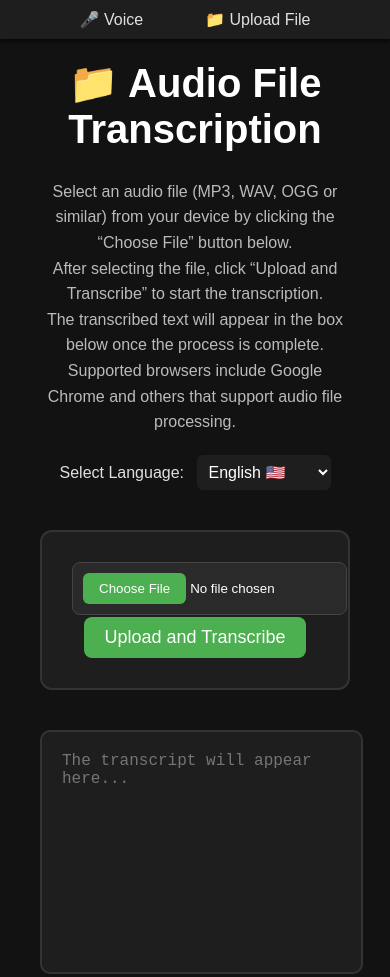
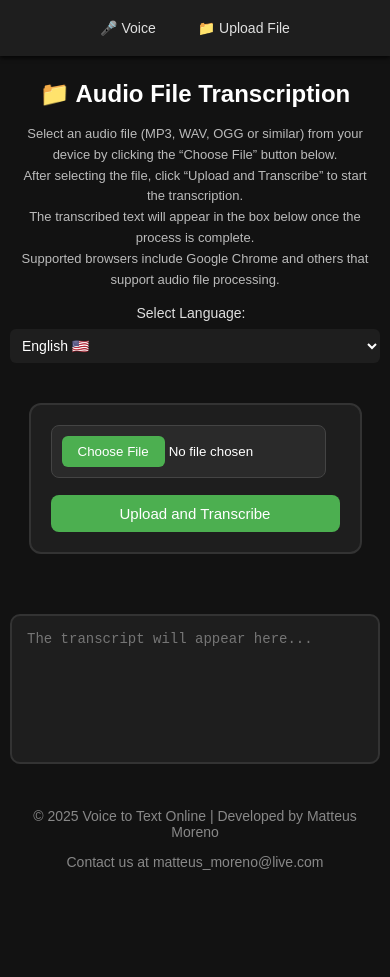
Before and after one commit to matteusmoreno/voice-to-text, a website: page upload.html in a window 390 px wide. Shown: the top 977 px of the page. After the commit the page ends 904 px from the top, so only its background shows below. Drawn offline with Linux system fonts and the light colour scheme.

Commit message:
resolvendo um pouco da responsividade do site

```diff
--- a/style.css
+++ b/style.css
@@ -4,7 +4,7 @@ body {
     background-color: #121212;
     color: #e0e0e0;
     text-align: center;
-    padding: 40px;
+    padding: 60px 20px;
     margin: 0;
 }
 
@@ -19,6 +19,7 @@ h1 {
     max-width: 900px;
     margin: 0 auto 20px;
     line-height: 1.6;
+    padding: 0 10px;
 }
 
 label {
@@ -33,6 +34,7 @@ select {
     background-color: #1e1e1e;
     color: white;
     font-size: 16px;
+    min-width: 150px;
 }
 
 select:focus {
@@ -44,14 +46,14 @@ select:focus {
     max-width: 600px;
     height: 200px;
     padding: 20px;
-    margin: 20px auto;
+    margin: 20px auto 0 auto;
     border: 2px solid #333;
     border-radius: 10px;
     background-color: #1e1e1e;
     color: white;
     resize: none;
     font-size: 16px;
-    margin-top: 0px;
+    box-sizing: border-box;
 }
 
 #btn {
@@ -68,6 +70,8 @@ button {
     color: white;
     margin-top: 2px;
     transition: background-color 0.3s;
+    min-width: 150px;
+    box-sizing: border-box;
 }
 
 button:hover {
@@ -78,12 +82,13 @@ footer {
     margin-top: 40px;
     color: #888;
     font-size: 14px;
+    padding: 0 10px;
 }
 
 footer a {
     color: inherit;
     text-decoration: none;
-  }
+}
 
 /* --------- NAVBAR --------- */
 nav {
@@ -104,6 +109,7 @@ nav ul {
     display: flex;
     justify-content: center;
     gap: 30px;
+    flex-wrap: wrap;
 }
 
 nav ul li {
@@ -117,6 +123,9 @@ nav ul li a {
     padding: 8px 16px;
     border-radius: 6px;
     transition: background-color 0.3s;
+    display: inline-block;
+    min-width: 80px;
+    text-align: center;
 }
 
 nav ul li a:hover,
@@ -132,6 +141,7 @@ nav ul li a.active {
     border: 2px solid #333;
     max-width: 600px;
     margin: 40px auto;
+    box-sizing: border-box;
 }
 
 .upload-container input[type="file"] {
@@ -141,6 +151,8 @@ nav ul li a.active {
     border-radius: 8px;
     color: white;
     margin-right: 30px;
+    max-width: 60%;
+    box-sizing: border-box;
 }
 
 .upload-container input[type="file"]::file-selector-button {
@@ -166,4 +178,134 @@ nav ul li a.active {
     color: white;
     text-align: left;
     white-space: pre-wrap;
+    max-width: 600px;
+    margin-left: auto;
+    margin-right: auto;
 }
+
+/* --------- RESPONSIVE --------- */
+
+/* Para telas até 768px (tablets e celulares grandes) */
+@media (max-width: 768px) {
+    body {
+        padding: 20px 10px;
+    }
+
+    h1 {
+        font-size: 2em;
+    }
+
+    .description {
+        font-size: 14px;
+        max-width: 100%;
+        margin: 0 auto 15px;
+    }
+
+    nav ul {
+        gap: 15px;
+        flex-wrap: wrap;
+    }
+
+    nav ul li a {
+        font-size: 14px;
+        padding: 6px 12px;
+        min-width: 60px;
+    }
+
+    select {
+        font-size: 14px;
+        min-width: 120px;
+    }
+
+    button {
+        font-size: 16px;
+        min-width: 120px;
+        padding: 8px 16px;
+        margin-right: 0;
+        width: 100%;
+        max-width: 300px;
+    }
+
+    #btn {
+        margin-right: 0;
+        margin-top: 10px;
+    }
+
+    .upload-container input[type="file"] {
+        max-width: 100%;
+        margin-right: 0;
+        margin-bottom: 10px;
+        display: block;
+    }
+
+    .upload-container {
+        padding: 20px;
+        width: 90%;
+        max-width: 100%;
+    }
+
+    #text {
+        width: 95%;
+        height: 180px;
+        font-size: 14px;
+    }
+}
+
+/* Para telas até 480px (celulares pequenos) */
+@media (max-width: 480px) {
+    body {
+        padding-top: 60px;
+    }
+
+    h1 {
+        font-size: 1.5em;
+    }
+
+    .description {
+        font-size: 13px;
+    }
+
+    label {
+        font-size: 14px;
+        display: block;
+        margin-bottom: 8px;
+    }
+
+    select {
+        width: 100%;
+        min-width: unset;
+    }
+
+    button {
+        width: 100%;
+        font-size: 15px;
+        padding: 10px;
+        min-width: unset;
+    }
+
+    nav ul {
+        flex-direction: row;      /* botões na horizontal */
+        gap: 10px;
+        overflow-x: auto;         /* permite rolar horizontal */
+        -webkit-overflow-scrolling: touch; /* suaviza no iOS */
+        white-space: nowrap;      /* evita quebra dos botões */
+    }
+
+    nav ul li a {
+        font-size: 14px;
+        padding: 10px 16px;       /* ajusta o padding para melhor toque */
+        min-width: auto;          /* deixa o botão tamanho natural */
+    }
+
+    .upload-container input[type="file"] {
+        margin-right: 0;
+        margin-bottom: 15px;
+    }
+
+    #text {
+        width: 100%;
+        height: 150px;
+        font-size: 14px;
+        padding: 15px;
+    }
+}
```
